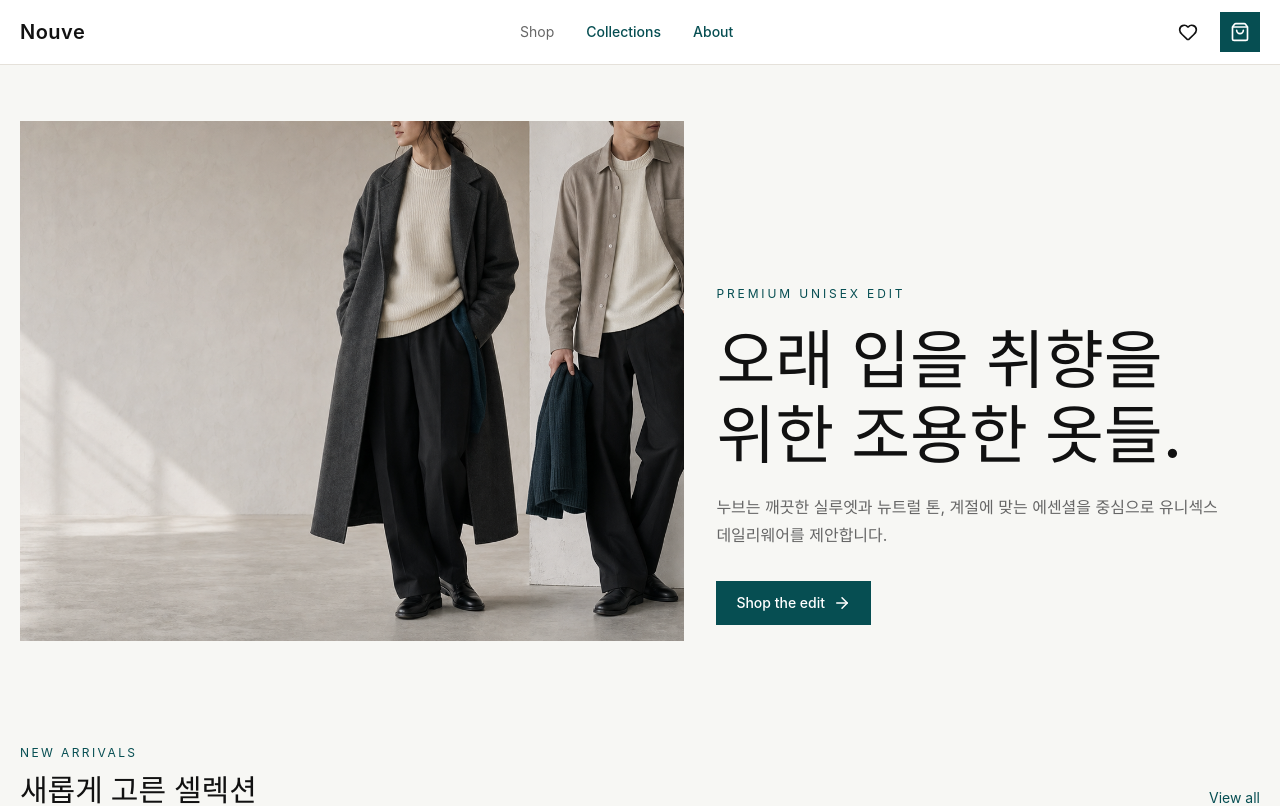
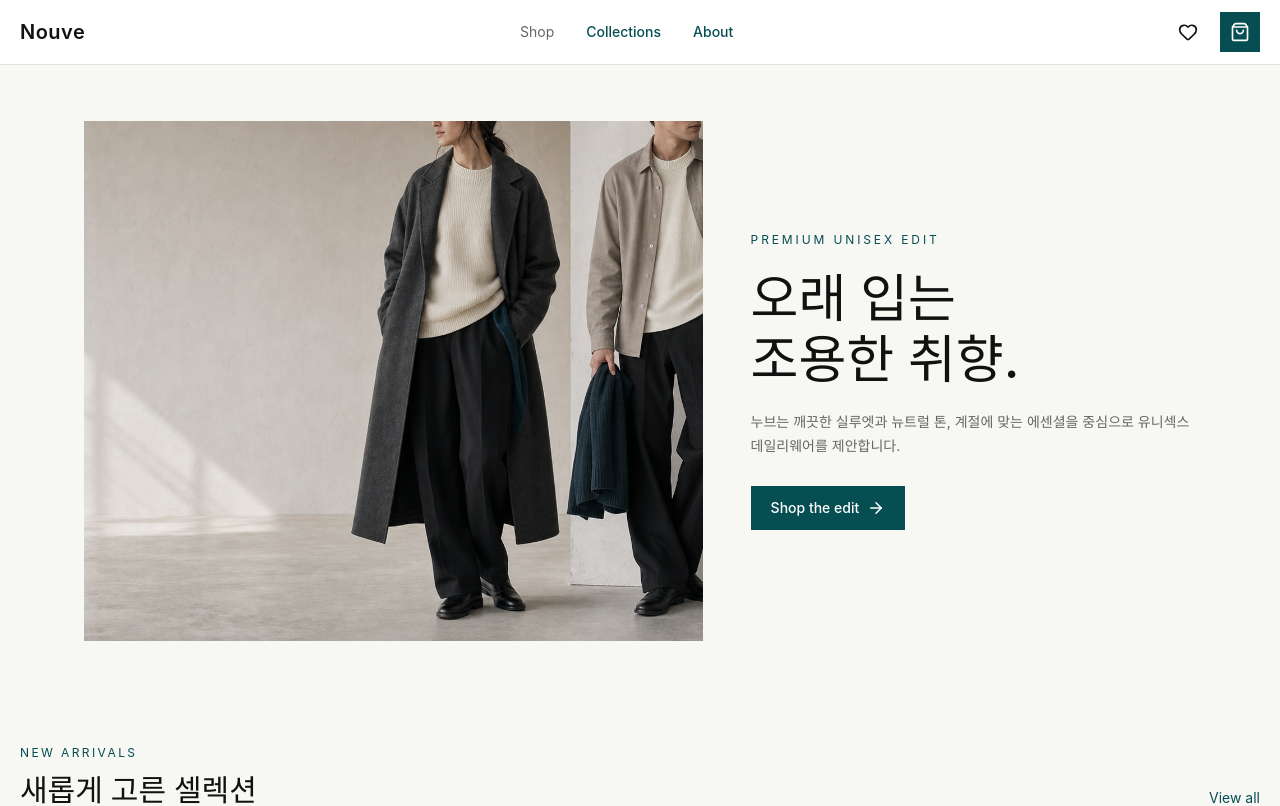
Before and after one commit to JJonyeok2/nouve, a React (Vite) app: page / in a window 1280 px wide. Shown: the top 806 px of the page. Built offline with nearby package versions, Linux system fonts and the light colour scheme.

Commit message:
style: rebalance home hero copy

```diff
--- a/src/features/products/pages/HomePage.tsx
+++ b/src/features/products/pages/HomePage.tsx
@@ -13,7 +13,7 @@ export function HomePage() {
 
   return (
     <>
-      <section className="mx-auto grid max-w-7xl gap-8 px-5 py-8 md:grid-cols-[1.1fr_0.9fr] md:items-end md:py-14">
+      <section className="mx-auto grid max-w-6xl gap-8 px-5 py-8 md:grid-cols-[minmax(0,1fr)_minmax(300px,0.72fr)] md:items-center md:py-14 lg:gap-12">
         <div className="relative min-h-[520px] overflow-hidden bg-[#e9e3d8]">
           <img
             alt="Nouve seasonal minimalwear campaign"
@@ -21,19 +21,19 @@ export function HomePage() {
             src="/assets/nouve/hero/hero-seasonal-minimalwear-01.png"
           />
         </div>
-        <div className="pb-4">
+        <div>
           <p className="text-xs uppercase tracking-[0.24em] text-[var(--color-primary)]">
             Premium unisex edit
           </p>
-          <h1 className="heading-ko mt-5 max-w-xl text-[2.75rem] md:text-[4rem]">
-            오래 입을 취향을 위한 조용한 옷들.
+          <h1 className="heading-ko mt-5 max-w-md text-[2.25rem] md:text-[3rem] xl:text-[3.25rem]">
+            오래 입는 조용한 취향.
           </h1>
-          <p className="mt-5 max-w-lg break-keep text-base leading-7 text-[var(--color-text-secondary)]">
+          <p className="mt-5 max-w-md break-keep text-sm leading-6 text-[var(--color-text-secondary)]">
             누브는 깨끗한 실루엣과 뉴트럴 톤, 계절에 맞는 에센셜을 중심으로
             유니섹스 데일리웨어를 제안합니다.
           </p>
           <Link
-            className="mt-8 inline-flex h-11 items-center justify-center gap-2 bg-[var(--color-primary)] px-5 text-sm font-medium text-white transition hover:bg-[var(--color-primary-hover)]"
+            className="mt-7 inline-flex h-11 items-center justify-center gap-2 bg-[var(--color-primary)] px-5 text-sm font-medium text-white transition hover:bg-[var(--color-primary-hover)]"
             to="/products"
           >
             Shop the edit <ArrowRight aria-hidden="true" size={18} />
```
Also changed, not shown: 1 other file (tests, documents, lock files or other folders).
